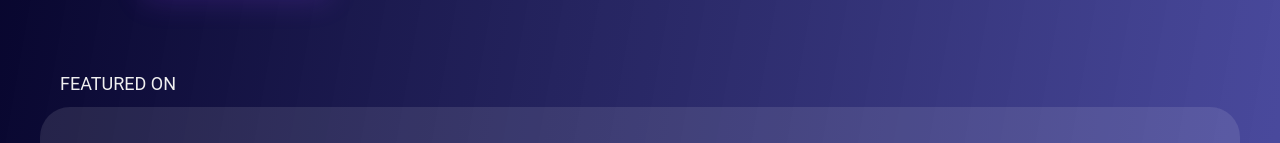
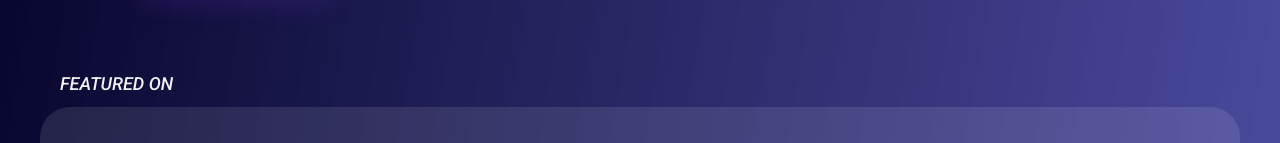
Before and after one commit to DLOVRIC2/academify, a React (Create React App) app in the folder frontend/: page / in a window 1280 px wide. Shown: the part 732-875 px from the top of the page. Built offline with nearby package versions, Linux system fonts and the light colour scheme.

Commit message:
Importing roboto

```diff
--- a/frontend/src/pages/style/Featured.css
+++ b/frontend/src/pages/style/Featured.css
@@ -1,3 +1,6 @@
+@import url('https://fonts.googleapis.com/css2?family=Roboto:ital,wght@1,500&display=swap');
+
+
 .featured-container {
   padding: 20px;
   background-color: rgba(255, 255, 255, 0.1);
@@ -15,7 +18,9 @@
   color: #f0f0f0; /* Adjust color as needed */
   margin-bottom: 10px; /* Space between title and container */
   text-align: left; /* Align to the left */
-  font-family: 'Roboto', sans-serif; /* Set font family to Roboto */
+  font-family: 'Roboto', sans-serif;
+  font-weight: 500; /* Use the same weight you specified in the Google Fonts link */
+  font-style: italic;
   margin-left: 20px;
   margin-bottom: -10px;
 }
```
